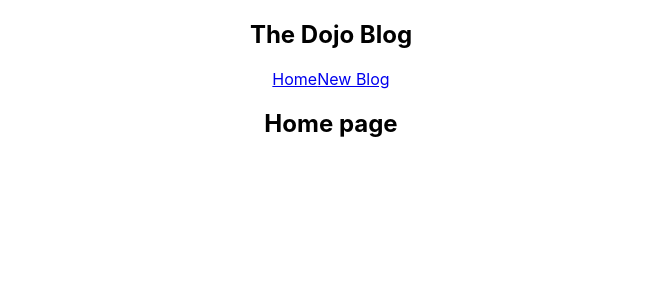
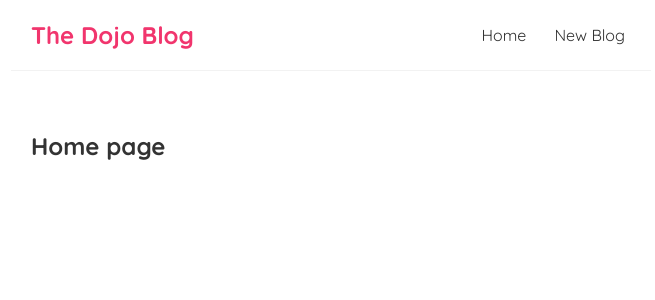
Before and after one commit to yuqiyangyang/dojo-blog, a React (Create React App) app: page / in a window 1280 px wide. Shown: the top 300 px of the page, without its empty margins (309-964 px from the left). Built offline with nearby package versions, Linux system fonts and the light colour scheme.

Commit message:
style index.css

```diff
--- a/src/App.css
+++ /dev/null
@@ -1,38 +0,0 @@
-.App {
-  text-align: center;
-}
-
-.App-logo {
-  height: 40vmin;
-  pointer-events: none;
-}
-
-@media (prefers-reduced-motion: no-preference) {
-  .App-logo {
-    animation: App-logo-spin infinite 20s linear;
-  }
-}
-
-.App-header {
-  background-color: #282c34;
-  min-height: 100vh;
-  display: flex;
-  flex-direction: column;
-  align-items: center;
-  justify-content: center;
-  font-size: calc(10px + 2vmin);
-  color: white;
-}
-
-.App-link {
-  color: #61dafb;
-}
-
-@keyframes App-logo-spin {
-  from {
-    transform: rotate(0deg);
-  }
-  to {
-    transform: rotate(360deg);
-  }
-}
--- a/src/App.js
+++ b/src/App.js
@@ -1,4 +1,3 @@
-import "./App.css";
 import Navbar from "./Navbar";
 import Home from "./Home";
 
--- a/src/Navbar.js
+++ b/src/Navbar.js
@@ -1,6 +1,6 @@
 const Navbar = () => {
   return (
-    <nav className="Navbar">
+    <nav className="navbar">
       <h1>The Dojo Blog</h1>
       <div className="links">
         <a href="/">Home</a>
--- a/src/index.css
+++ b/src/index.css
@@ -1,13 +1,36 @@
-body {
+@import url("https://fonts.googleapis.com/css2?family=Quicksand:wght@300;400;500;600;700&display=swap");
+
+/* base styles */
+* {
   margin: 0;
-  font-family: -apple-system, BlinkMacSystemFont, 'Segoe UI', 'Roboto', 'Oxygen',
-    'Ubuntu', 'Cantarell', 'Fira Sans', 'Droid Sans', 'Helvetica Neue',
-    sans-serif;
-  -webkit-font-smoothing: antialiased;
-  -moz-osx-font-smoothing: grayscale;
+  font-family: "Quicksand";
+  color: #333;
 }
 
-code {
-  font-family: source-code-pro, Menlo, Monaco, Consolas, 'Courier New',
-    monospace;
+.navbar {
+  padding: 20px;
+  display: flex;
+  align-items: center;
+  max-width: 600px;
+  margin: 0 auto;
+  border-bottom: 1px solid #f2f2f2;
 }
+.navbar h1 {
+  color: #f1356d;
+}
+.navbar .links {
+  margin-left: auto;
+}
+.navbar a {
+  margin-left: 16px;
+  text-decoration: none;
+  padding: 6px;
+}
+.navbar a:hover {
+  color: #f1356d;
+}
+.content {
+  max-width: 600px;
+  margin: 40px auto;
+  padding: 20px;
+}
```
